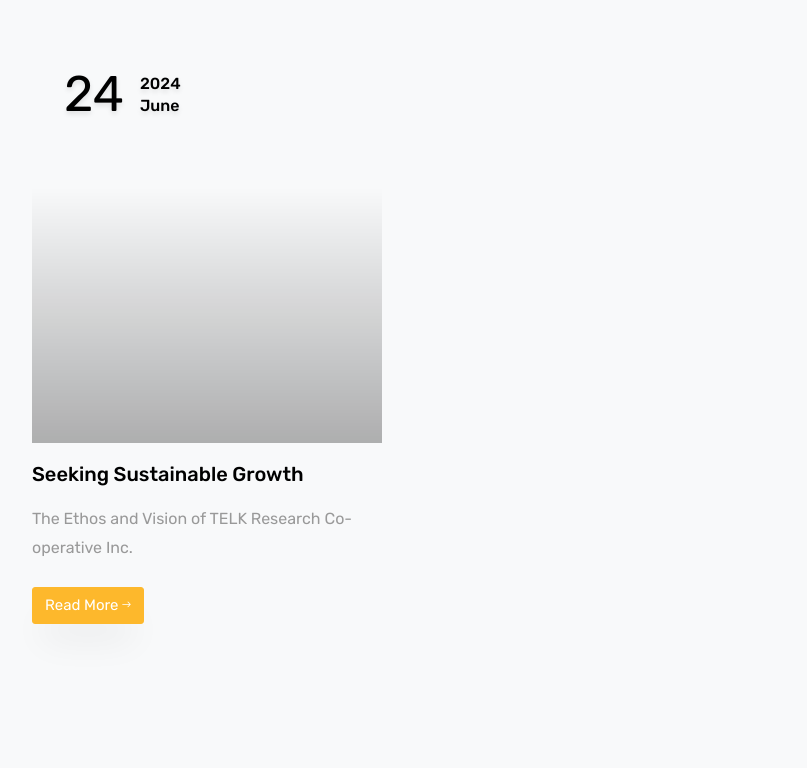
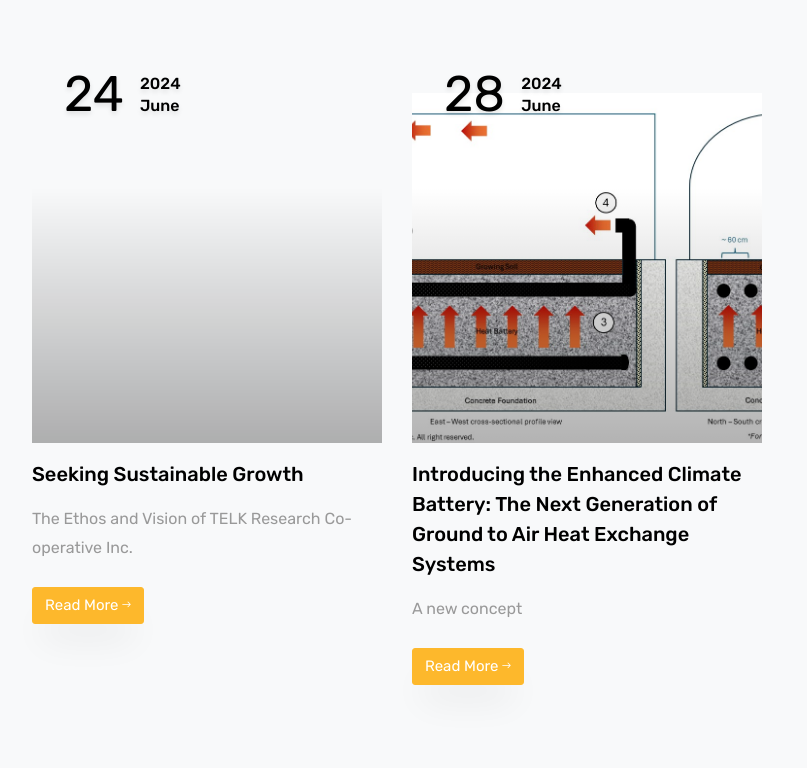
Before and after one commit to ericchiasson/telk, a plain HTML site: page index.html in a window 1280 px wide. Shown: the part 2736-3504 px from the top of the page, without its empty margins (53-860 px from the left). Drawn offline with nearby package versions, Linux system fonts and the light colour scheme; some packages are replaced by stand-ins of ours; no server answers; files whose address does not match are found by name.

Commit message:
Added blog post intro to ECB

```diff
--- a/index.html
+++ b/index.html
@@ -202,7 +202,7 @@
           <div class="col-md-12 heading-section text-center ftco-animate">
           	<span class="subheading">Research</span>
             <h2 class="mb-4">Current Project</h2>
-            <p>Ground-to-Air Heat Transfer (GAHT) 2.0 Proof-of-Concept</p>
+            <p>Enhanced Climate Battery Proof-of-Concept</p>
           </div>
         </div>
     		<div class="row">
@@ -569,7 +569,34 @@
               </div>
             </div>
           </div>
-        </div>
+
+          <div class="col-md-4 d-flex ftco-animate">
+          	<div class="blog-entry justify-content-end">
+              <a href="https://telkresearch.substack.com/p/introducing-the-enhanced-climate" target="_blank" class="block-20" style="background-image: url('images/ECB1.jpg');">
+              </a>
+              <div class="text mt-3 float-right d-block">
+              	<div class="d-flex align-items-center pt-2 mb-4 topp">
+              		<div class="one mr-3">
+              			<span class="day">28</span>
+              		</div>
+              		<div class="two">
+              			<span class="yr">2024</span>
+              			<span class="mos">June</span>
+              		</div>
+              	</div>
+                <h3 class="heading"><a href="https://telkresearch.substack.com/p/introducing-the-enhanced-climate" target="_blank">Introducing the Enhanced Climate Battery: The Next Generation of Ground to Air Heat Exchange Systems</a></h3>
+                <p>A new concept</p>
+                <div class="d-flex align-items-center mt-4 meta">
+	                <p class="mb-0"><a href="https://telkresearch.substack.com/p/introducing-the-enhanced-climate" target="_blank" class="btn btn-secondary">Read More <span class="ion-ios-arrow-round-forward"></span></a></p>
+<!-- 	                <p class="ml-auto mb-0">
+	                	<a href="#" class="mr-2">Admin</a>
+	                	<a href="#" class="meta-chat"><span class="icon-chat"></span> 3</a>
+	                </p> -->
+                </div>
+              </div>
+            </div>
+          </div>
+         </div>
       </div>
     </section>
 
```
Also changed, not shown: images/ECB1.jpg (added).
